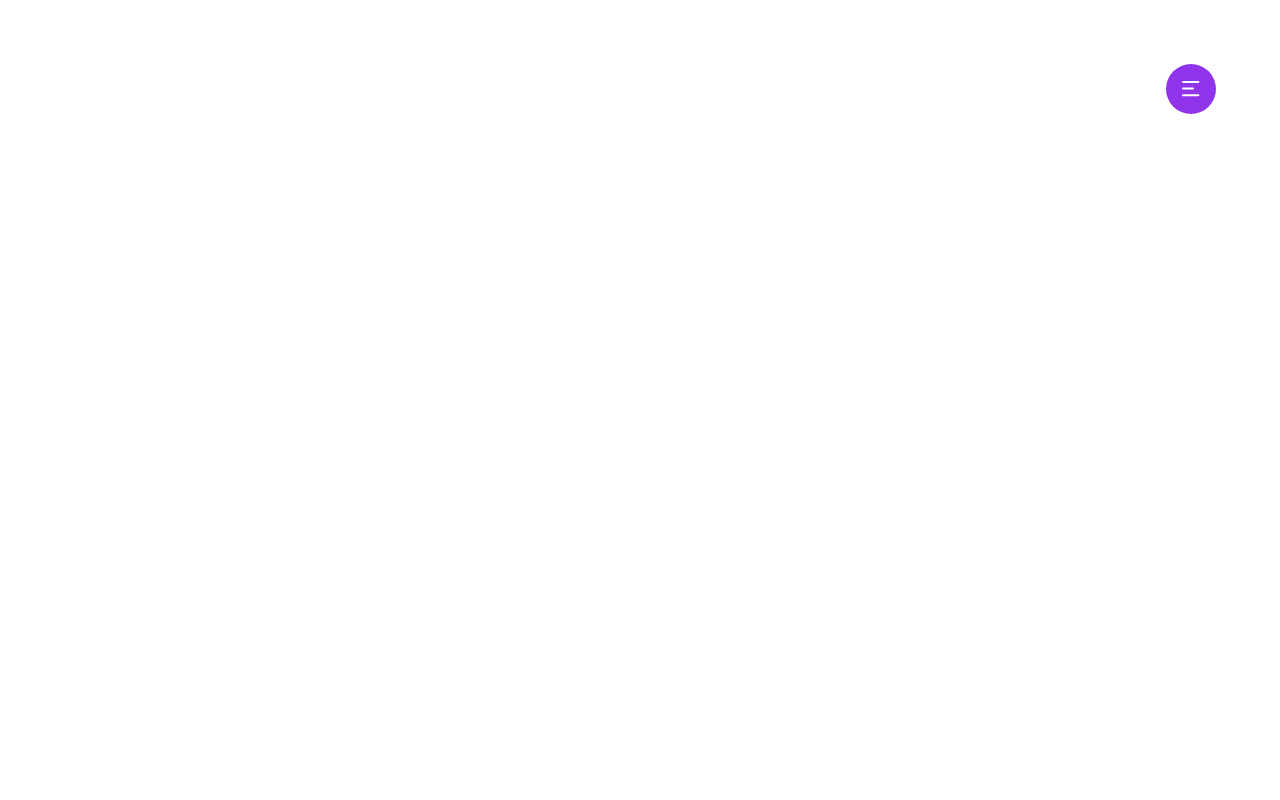
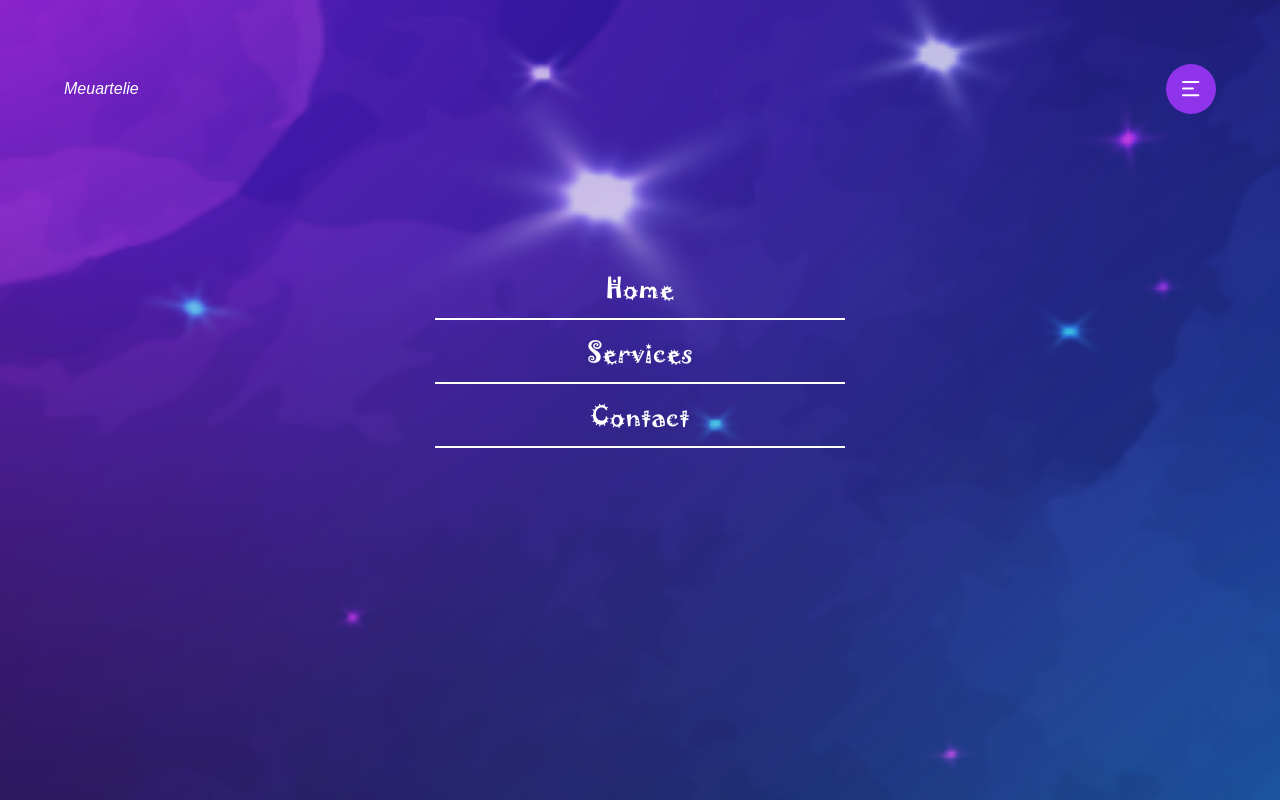
Before and after one commit to robdll/meuartelie, a Next.js app: page /components/Navbar in a window 1280 px wide. Built offline with nearby package versions, Linux system fonts and the light colour scheme.

Commit message:
adds nav component

```diff
--- a/pages/components/Navbar.js
+++ b/pages/components/Navbar.js
@@ -6,11 +6,40 @@ import styles from '../../styles/Navbar.module.scss'
 /** TODO  replace hamburger with https://www.youtube.com/watch?v=dIyVTjJAkLw&ab_channel=codeSTACKr */
 /** Add navbar https://www.youtube.com/watch?v=F0uED-w9E48&ab_channel=w3newbie */
 
-const Navbar = _ => (
-  <div className={styles.navbar}>
-        <i>Meuartelie</i>
-        <NavMenuIcon />
-  </div>
-);
+
+
+class Navbar extends React.Component {
+
+  render() {
+    let toggle = styles.closed;
+
+    const Menu = _ => (
+      <div className={styles.menu__container}>
+        <div className={styles.menu__content}>
+          <ul className={styles.menu__list}>
+            <li className={styles.menu__item}>Home</li>
+            <li className={styles.menu__item}>Services</li>
+            <li className={styles.menu__item}>Contact</li>
+          </ul>
+        </div>
+      </div>
+    );
+
+    const handleClick = () =>  {
+      toggle = toggle == styles.open ? styles.closed : styles.open;
+      console.log(toggle);
+    }
+
+    return <div className={styles.navbar}>
+      <i>Meuartelie</i>
+      <NavMenuIcon onClick={handleClick} />
+      <Menu></Menu>
+    </div>;
+  }
+
+}
+
+
+
 
 export default Navbar;
--- a/styles/Navbar.module.scss
+++ b/styles/Navbar.module.scss
@@ -1,3 +1,5 @@
+@import './variables.scss';
+
 .navbar {
   box-sizing: border-box;
   position: fixed;
@@ -8,3 +10,84 @@
   padding: 5%;
   z-index: 5;
 }
+
+.menu__container {
+  font-family: 'Jokerman Std';
+  position: fixed;
+  top: 0;
+  left: 0;
+  width: 100vw;
+  height: 100vh;
+  z-index: -1;
+  background-image:  url("../public/png/welcome_mobile.png");
+  background-size: cover;
+  overflow: hidden
+}
+
+.menu__content {
+  font-size: 2rem;
+  display: flex;
+  align-items: center;
+  justify-content: center;
+  margin-top: 20%;
+}
+
+.open {
+  background-color: white;
+  opacity: 0;
+}
+
+.closed {
+  background-size: cover;
+  opacity: 1;
+}
+
+.menu__list {
+  width: 80%;
+  text-align: center;
+  list-style: none;
+  padding: 0px;
+  line-height: 2;
+  margin: 0px;
+  margin-bottom: 20px;
+}
+
+.menu__item {
+  transition: padding-left .7s ease, color .7s ease;
+  /* underline css*/
+  text-decoration: none;
+  position: relative;
+}
+
+.menu__item:hover {
+  color: $base-color;
+  padding-left: 20px;
+  cursor: pointer;
+}
+
+
+.menu__item:after {
+  position: absolute;
+  content: '';
+  height: 2px;
+  /* adjust this to move up and down. you may have to adjust the line height of the paragraph if you move it down a lot. */
+  bottom: 0px;
+  /* center - (optional) use with adjusting width   */
+  margin: 0 auto;
+  left: 0;
+  right: 0;
+  width: 40%;
+  background: #fff;
+  /* optional animation */
+  -o-transition:.5s;
+  -ms-transition:.5s;
+  -moz-transition:.5s;
+  -webkit-transition:.5s;
+  transition:.5s;
+}
+
+
+/* optional hover classes used with anmiation */
+.menu__item:hover:after {
+  background: $base-color;
+}
```
